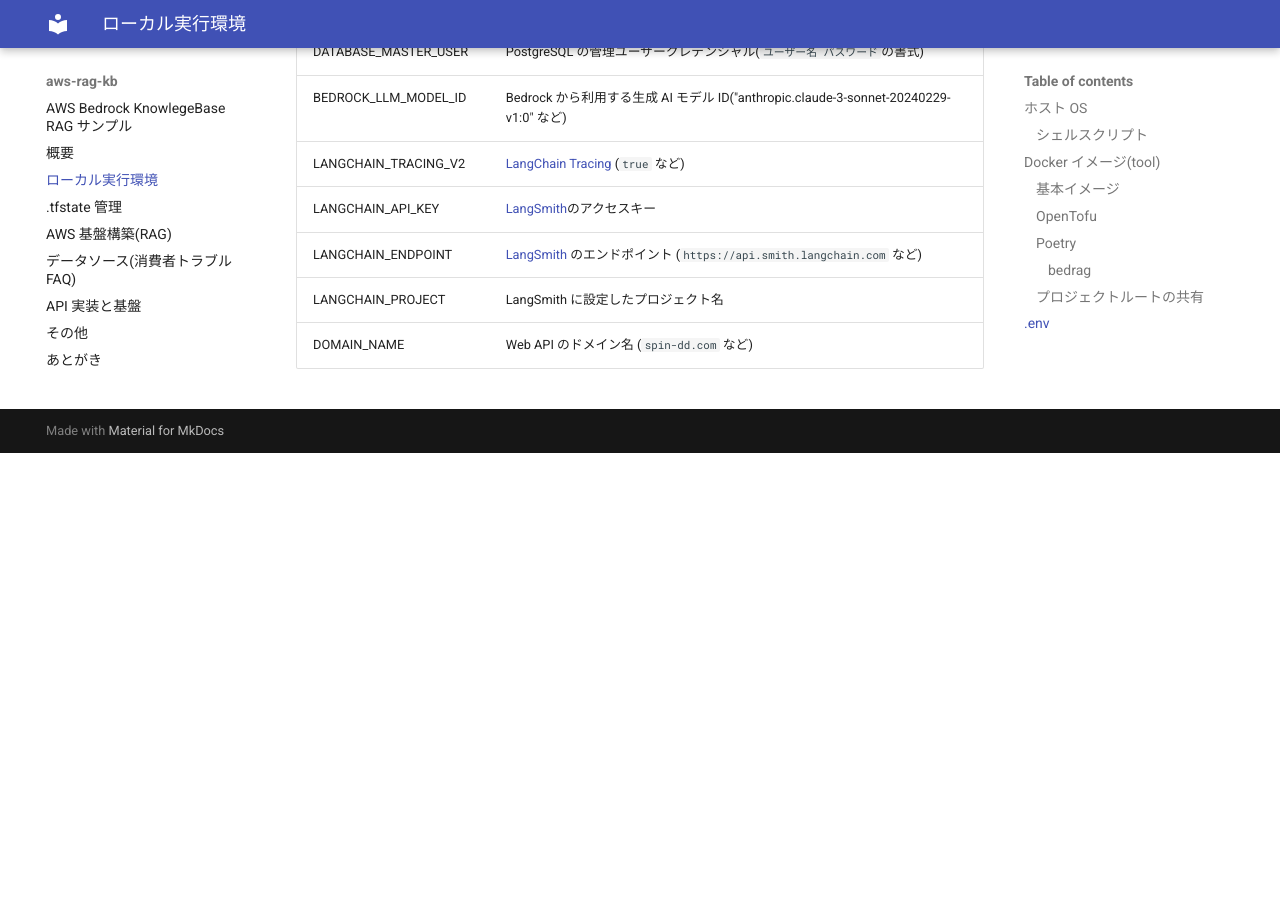
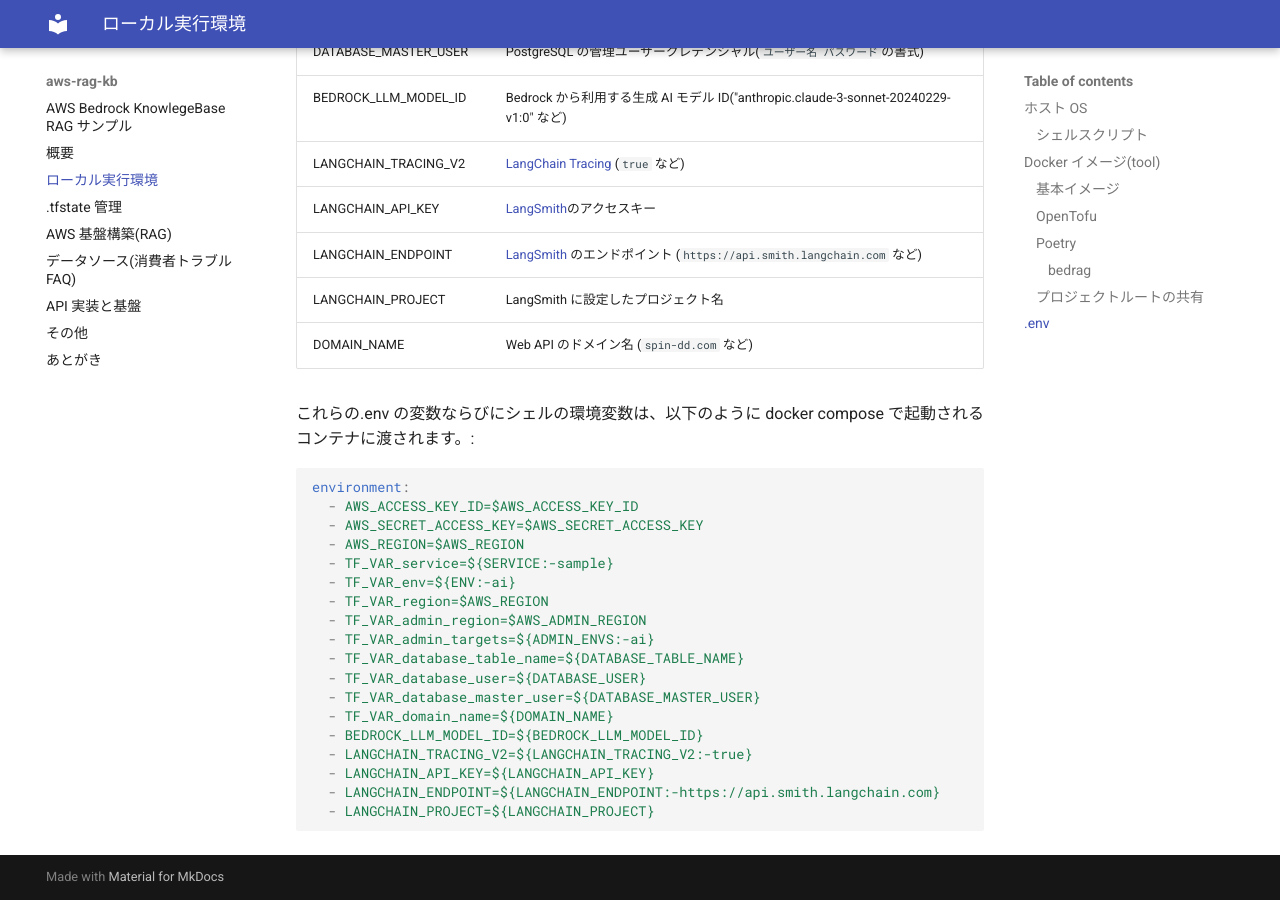
Before and after one commit to spin-dd/aws-rag-kb, an MkDocs documentation site: the page built from docs/02.local.md, in a window 1280 px wide and 900 px high, scrolled down 1990 px. Built offline with MkDocs 1.6.1 and Material for MkDocs 9.7.7, drawn with Linux system fonts in a browser that asks for light colours; before the commit the page ends 2443 px from its top, so only the background shows below that; some of the changed text lies outside the part shown.

Commit message:
02 docker への環境変数の渡し

````diff
--- a/docs/02.local.md
+++ b/docs/02.local.md
@@ -74,3 +74,26 @@ Docker イメージにも入れたいので `COPY` してあります。
 | LANGCHAIN_ENDPOINT    | [LangSmith](https://docs.smith.langchain.com/) のエンドポイント (`https://api.smith.langchain.com` など) |
 | LANGCHAIN_PROJECT     | LangSmith に設定したプロジェクト名                                                                       |
 | DOMAIN_NAME           | Web API のドメイン名 (`spin-dd.com` など)                                                                |
+
+これらの.env の変数ならびにシェルの環境変数は、以下のように docker compose で起動されるコンテナに渡されます。:
+
+```yml
+environment:
+  - AWS_ACCESS_KEY_ID=$AWS_ACCESS_KEY_ID
+  - AWS_SECRET_ACCESS_KEY=$AWS_SECRET_ACCESS_KEY
+  - AWS_REGION=$AWS_REGION
+  - TF_VAR_service=${SERVICE:-sample}
+  - TF_VAR_env=${ENV:-ai}
+  - TF_VAR_region=$AWS_REGION
+  - TF_VAR_admin_region=$AWS_ADMIN_REGION
+  - TF_VAR_admin_targets=${ADMIN_ENVS:-ai}
+  - TF_VAR_database_table_name=${DATABASE_TABLE_NAME}
+  - TF_VAR_database_user=${DATABASE_USER}
+  - TF_VAR_database_master_user=${DATABASE_MASTER_USER}
+  - TF_VAR_domain_name=${DOMAIN_NAME}
+  - BEDROCK_LLM_MODEL_ID=${BEDROCK_LLM_MODEL_ID}
+  - LANGCHAIN_TRACING_V2=${LANGCHAIN_TRACING_V2:-true}
+  - LANGCHAIN_API_KEY=${LANGCHAIN_API_KEY}
+  - LANGCHAIN_ENDPOINT=${LANGCHAIN_ENDPOINT:-https://api.smith.langchain.com}
+  - LANGCHAIN_PROJECT=${LANGCHAIN_PROJECT}
+```
````
Also changed, not shown: other parts of docs/02.local.md (+1 -1 lines).
